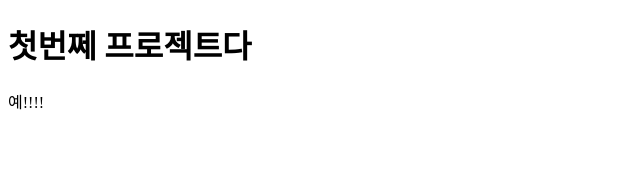
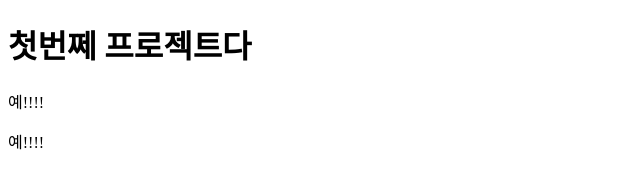
Before and after one commit to WhiteStar1015/itimpo-first, a plain HTML site: page index.html in a window 1280 px wide. Shown: the full height of the page, 0-640 px from the left. Drawn offline with Linux system fonts and the light colour scheme.

Commit message:
add new sentence

```diff
--- a/index.html
+++ b/index.html
@@ -9,5 +9,6 @@
 <body>
     <h1>첫번쩨 프로젝트다</h1>
     <p>예!!!!</p>
+    <p>예!!!!</p>
 </body>
 </html>
```
